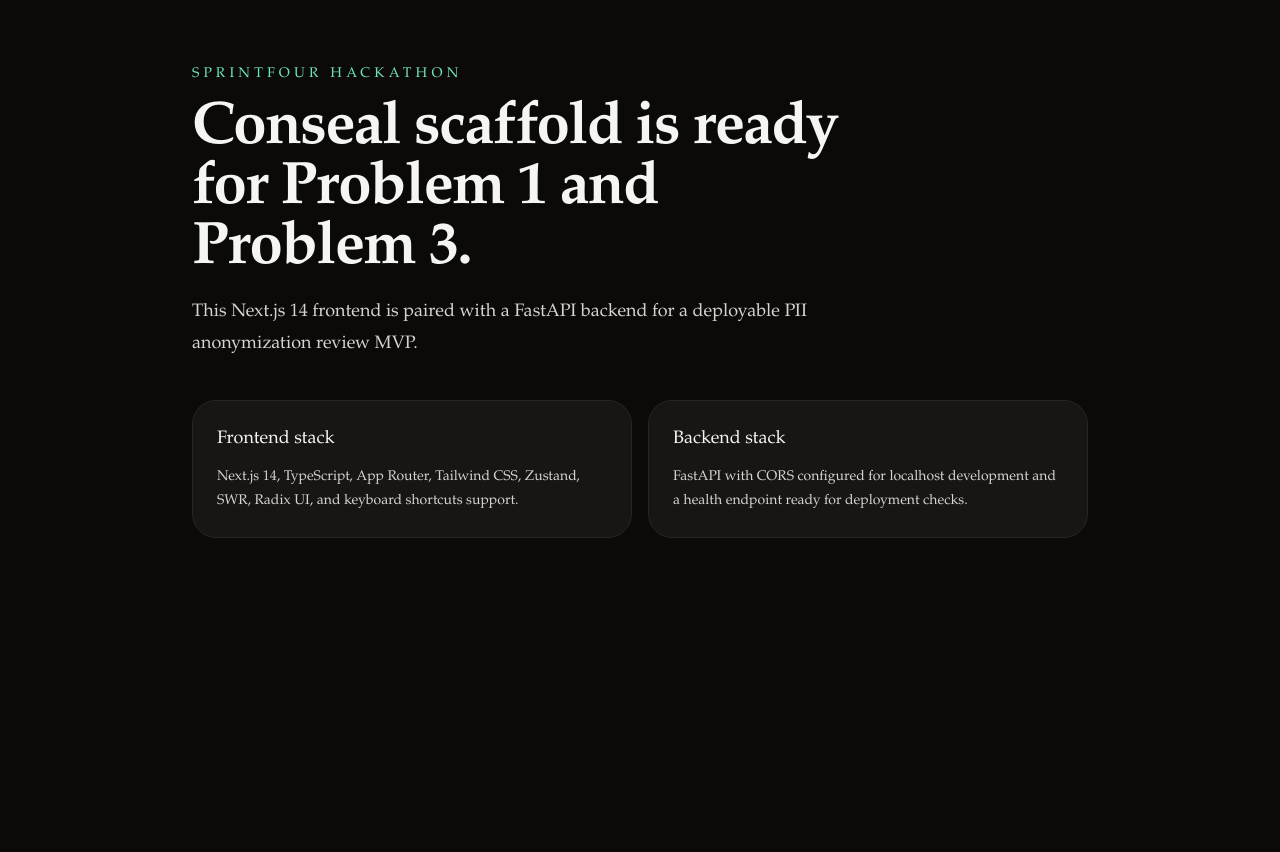
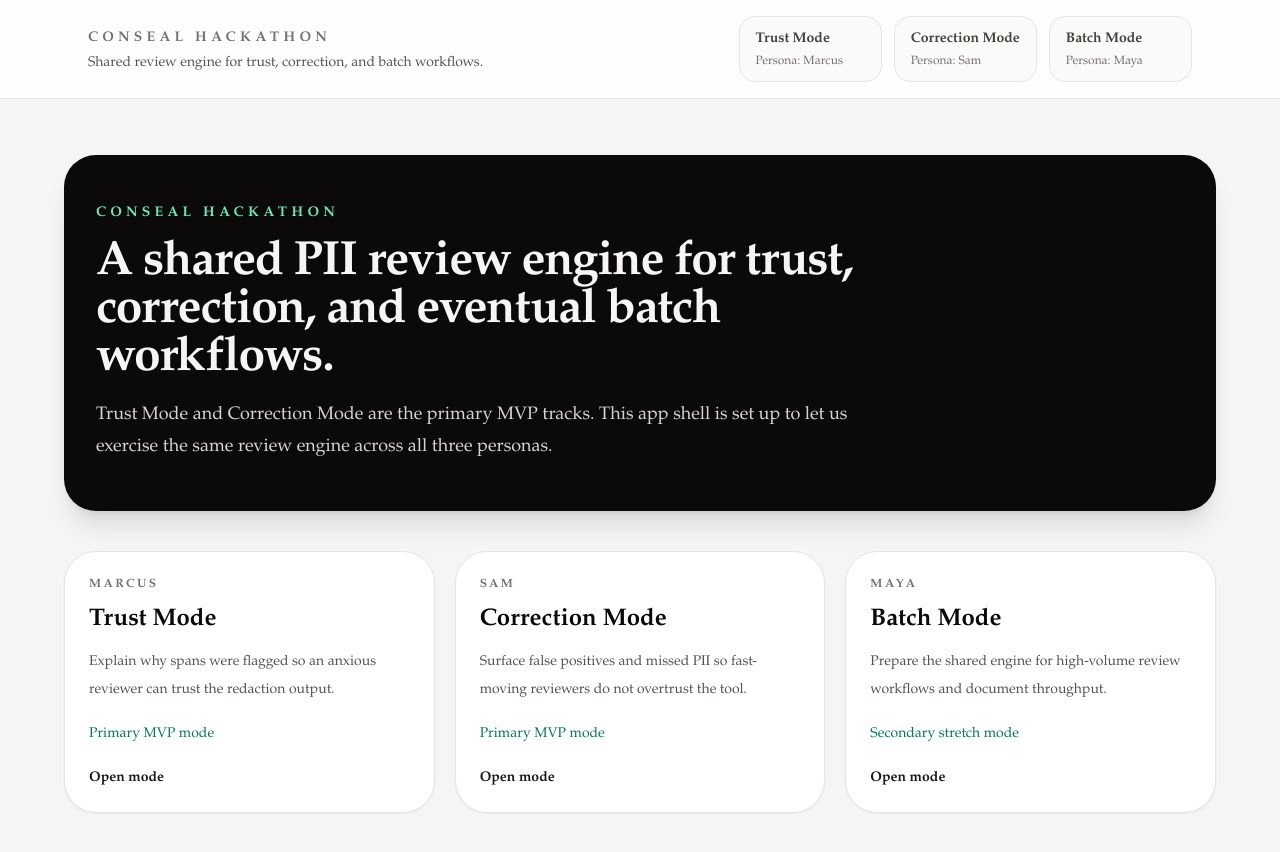
Before and after one commit to AnanthaRam-GS/SprintFour-Hack, a Next.js app in the folder frontend/: page / in a window 1280 px wide. Shown: the top 852 px of the page. Before the commit the page ends 800 px from the top, so only its background shows below. Built offline with nearby package versions, Linux system fonts and the light colour scheme.

Commit message:
feat(app): add landing page and app shell

```diff
--- a/frontend/src/app/layout.tsx
+++ b/frontend/src/app/layout.tsx
@@ -1,9 +1,10 @@
 import type { Metadata } from "next";
+import { ModeNav } from "@/components/shared/ModeNav";
 import "./globals.css";
 
 export const metadata: Metadata = {
-  title: "Conseal",
-  description: "PII anonymization review system scaffold",
+  title: "Conseal Hackathon",
+  description: "PII anonymization review system",
 };
 
 export default function RootLayout({
@@ -13,7 +14,10 @@ export default function RootLayout({
 }>) {
   return (
     <html lang="en">
-      <body>{children}</body>
+      <body className="min-h-screen bg-stone-100 text-stone-950">
+        <ModeNav />
+        {children}
+      </body>
     </html>
   );
 }
--- a/frontend/src/app/page.tsx
+++ b/frontend/src/app/page.tsx
@@ -1,39 +1,75 @@
+import Link from "next/link";
+
+const modeCards = [
+  {
+    href: "/trust",
+    title: "Trust Mode",
+    persona: "Marcus",
+    description:
+      "Explain why spans were flagged so an anxious reviewer can trust the redaction output.",
+    emphasis: "Primary MVP mode",
+  },
+  {
+    href: "/correction",
+    title: "Correction Mode",
+    persona: "Sam",
+    description:
+      "Surface false positives and missed PII so fast-moving reviewers do not overtrust the tool.",
+    emphasis: "Primary MVP mode",
+  },
+  {
+    href: "/batch",
+    title: "Batch Mode",
+    persona: "Maya",
+    description:
+      "Prepare the shared engine for high-volume review workflows and document throughput.",
+    emphasis: "Secondary stretch mode",
+  },
+];
+
 export default function Home() {
   return (
-    <main className="min-h-screen bg-stone-950 px-6 py-16 text-stone-100">
-      <div className="mx-auto flex max-w-4xl flex-col gap-10">
-        <div className="space-y-4">
-          <p className="text-sm uppercase tracking-[0.3em] text-emerald-300">
-            SprintFour Hackathon
+    <main className="px-6 py-14">
+      <div className="mx-auto flex max-w-6xl flex-col gap-10">
+        <section className="rounded-[2rem] bg-stone-950 px-8 py-12 text-stone-100 shadow-xl">
+          <p className="text-sm font-semibold uppercase tracking-[0.3em] text-emerald-300">
+            Conseal Hackathon
           </p>
-          <h1 className="max-w-2xl text-4xl font-semibold tracking-tight sm:text-6xl">
-            Conseal scaffold is ready for Problem 1 and Problem 3.
+          <h1 className="mt-4 max-w-3xl text-4xl font-semibold tracking-tight sm:text-5xl">
+            A shared PII review engine for trust, correction, and eventual batch
+            workflows.
           </h1>
-          <p className="max-w-2xl text-lg leading-8 text-stone-300">
-            This Next.js 14 frontend is paired with a FastAPI backend for a
-            deployable PII anonymization review MVP.
+          <p className="mt-4 max-w-3xl text-lg leading-8 text-stone-300">
+            Trust Mode and Correction Mode are the primary MVP tracks. This app
+            shell is set up to let us exercise the same review engine across all
+            three personas.
           </p>
-        </div>
+        </section>
 
-        <section className="grid gap-4 sm:grid-cols-2">
-          <article className="rounded-3xl border border-stone-800 bg-stone-900/80 p-6">
-            <h2 className="text-lg font-medium text-stone-100">
-              Frontend stack
-            </h2>
-            <p className="mt-3 text-sm leading-6 text-stone-300">
-              Next.js 14, TypeScript, App Router, Tailwind CSS, Zustand, SWR,
-              Radix UI, and keyboard shortcuts support.
-            </p>
-          </article>
-          <article className="rounded-3xl border border-stone-800 bg-stone-900/80 p-6">
-            <h2 className="text-lg font-medium text-stone-100">
-              Backend stack
-            </h2>
-            <p className="mt-3 text-sm leading-6 text-stone-300">
-              FastAPI with CORS configured for localhost development and a
-              health endpoint ready for deployment checks.
-            </p>
-          </article>
+        <section className="grid gap-5 lg:grid-cols-3">
+          {modeCards.map((card) => (
+            <Link
+              key={card.href}
+              href={card.href}
+              className="group rounded-[2rem] border border-stone-200 bg-white p-6 shadow-sm transition hover:-translate-y-1 hover:border-stone-300 hover:shadow-lg"
+            >
+              <p className="text-xs font-semibold uppercase tracking-[0.2em] text-stone-500">
+                {card.persona}
+              </p>
+              <h2 className="mt-3 text-2xl font-semibold text-stone-950">
+                {card.title}
+              </h2>
+              <p className="mt-3 text-sm leading-7 text-stone-600">
+                {card.description}
+              </p>
+              <p className="mt-5 text-sm font-medium text-emerald-700">
+                {card.emphasis}
+              </p>
+              <p className="mt-6 text-sm font-semibold text-stone-900 transition group-hover:text-emerald-700">
+                Open mode
+              </p>
+            </Link>
+          ))}
         </section>
       </div>
     </main>
```
